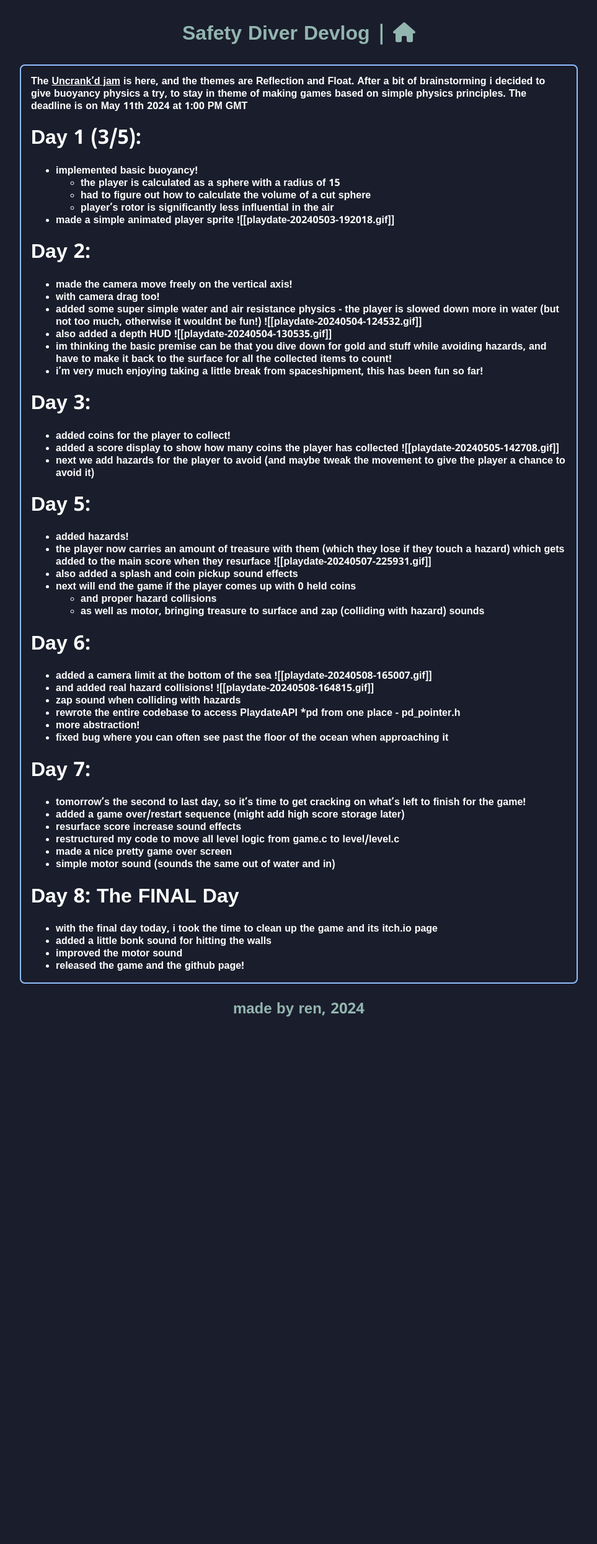
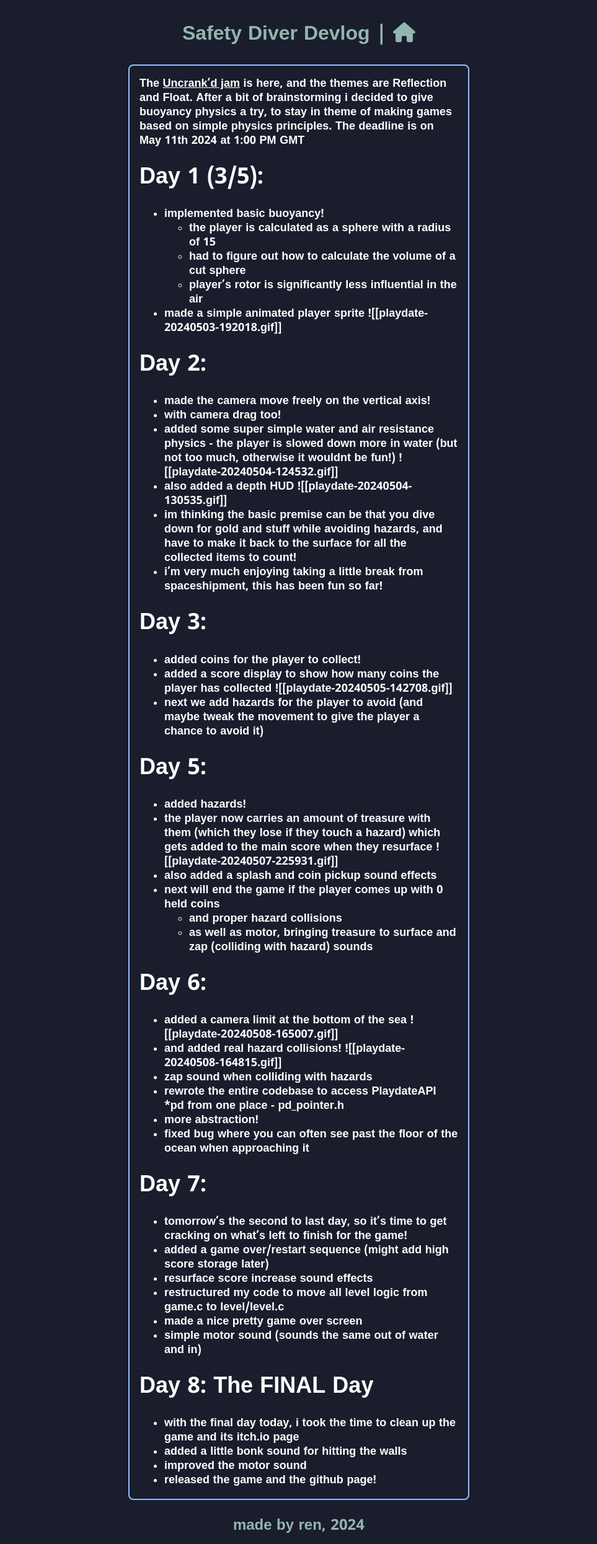
Before and after one commit to renpenguin/renpenguin.github.io, a Jekyll site: the page built from _posts/2024-05-10-safety-diver-devlog.md, in a window 1280 px wide. Shown: the whole page at 62% size, without its empty margins (158-1121 px from the left). Built offline with Jekyll 4.4.1, drawn with Linux system fonts in a browser that asks for light colours; nearby versions of some CDN libraries; before the commit the page ends 1658 px from its top, so only the background shows below that.

Commit message:
custom post font size and box width

```diff
--- a/_layouts/post.html
+++ b/_layouts/post.html
@@ -7,7 +7,7 @@ layout: base
 	| <a href="/"><i class="fa-solid fa-house"></i></a>
 </h1>
 
-<div class="link-box selected">
+<div class="link-box post selected {{ page.class }}" {% if page.color %}style="background: {{ page.color }};"{% endif %}>
 
 	{{ content }}
 
--- a/_sass/main.scss
+++ b/_sass/main.scss
@@ -73,11 +73,15 @@ a {
         padding-bottom: 14px;
     }
 
+    &.post {
+        font-size: large;
+    }
+
     &.selected, &:hover {
         border-color: rgb(145, 191, 255);
     }
 
-    &.selected, &:target {
+    &.project.selected, &:target {
         max-width: 900px;
     }
 
```
